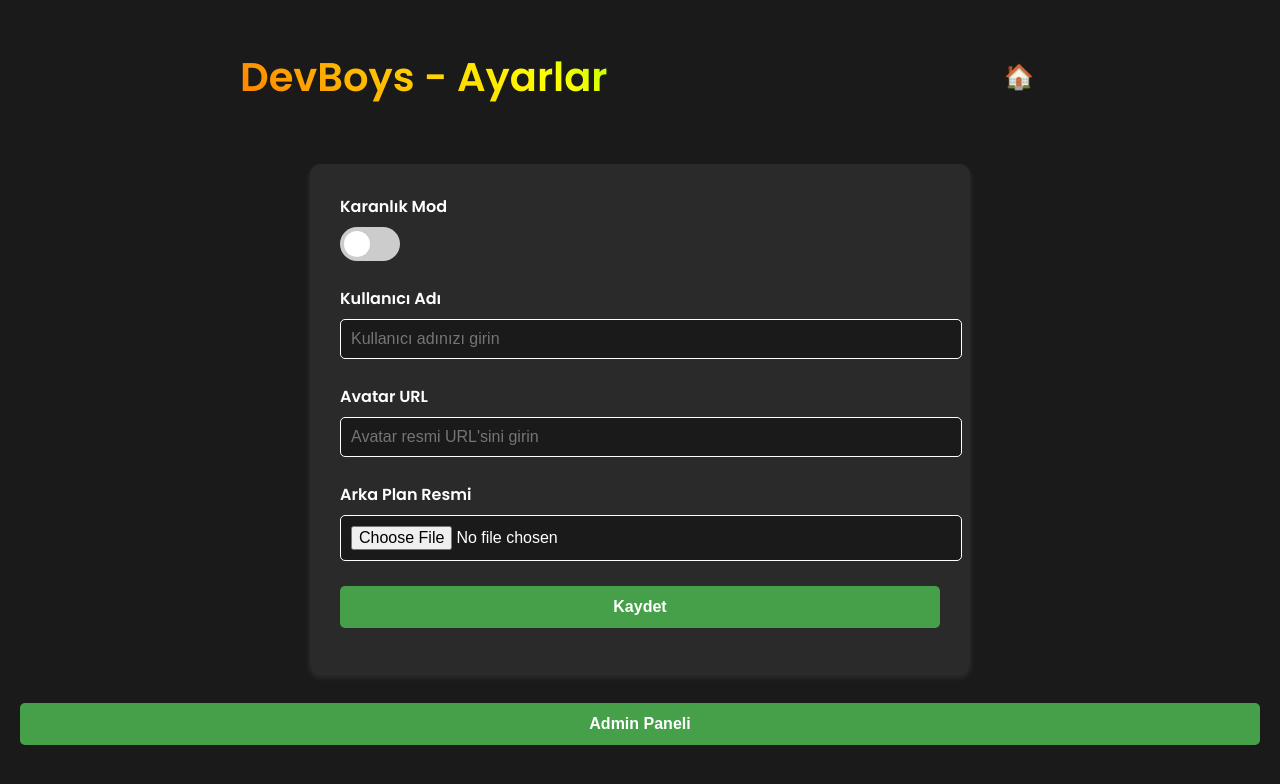
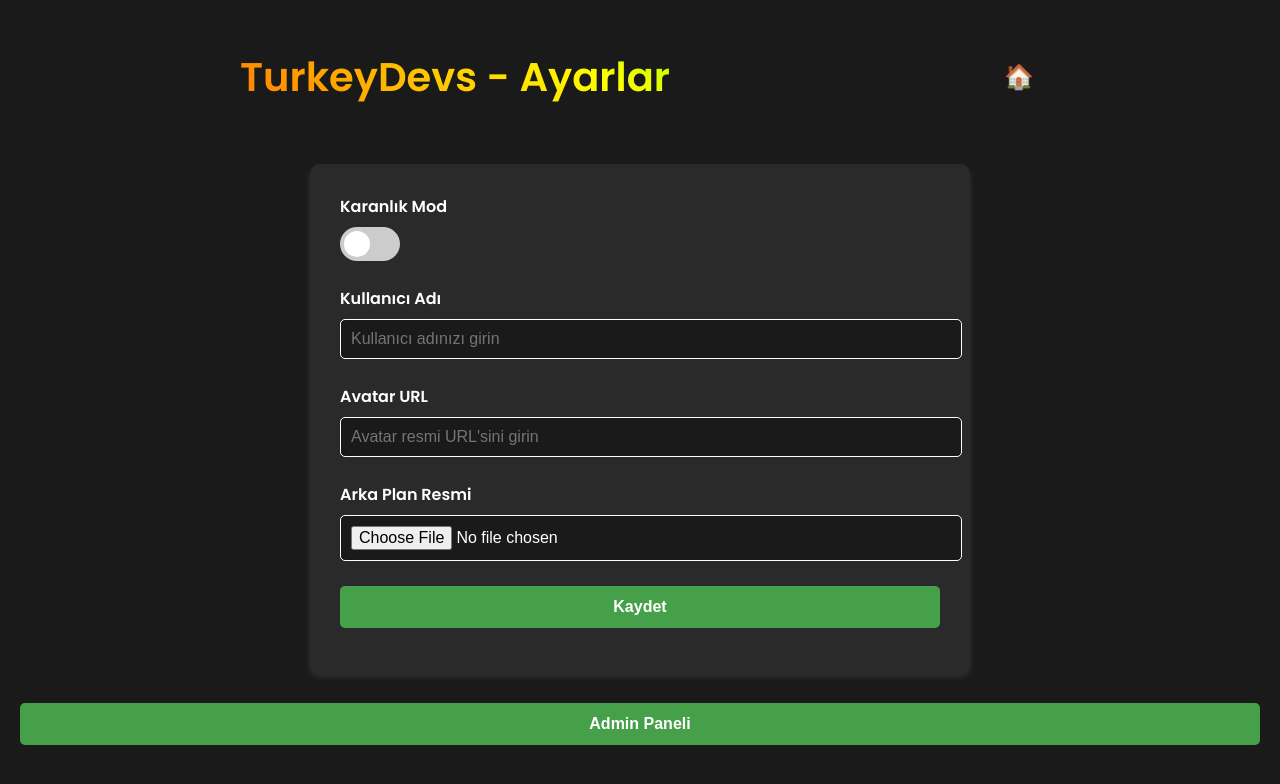
Before and after one commit to api-turkeydevs/home, a plain HTML site: page settings.html in a window 1280 px wide. Drawn offline with Linux system fonts and the light colour scheme.

Commit message:
💡🧼 Updated with Glitch

```diff
--- a/settings.html
+++ b/settings.html
@@ -3,7 +3,7 @@
 <head>
     <meta charset="UTF-8">
     <meta name="viewport" content="width=device-width, initial-scale=1.0">
-    <title>Ayarlar - DevBoys</title>
+    <title>Ayarlar - TurkeyDevs</title>
     <link href="https://fonts.googleapis.com/css2?family=Poppins:wght@300;400;600&display=swap" rel="stylesheet">
     <style>
         :root {
@@ -209,7 +209,7 @@
 </head>
 <body>
     <header>
-        <h1 class="rainbow-text">DevBoys - Ayarlar</h1>
+        <h1 class="rainbow-text">TurkeyDevs - Ayarlar</h1>
         <button class="home-btn" onclick="location.href='index.html'">🏠</button>
     </header>
     <main class="settings-container">
```
